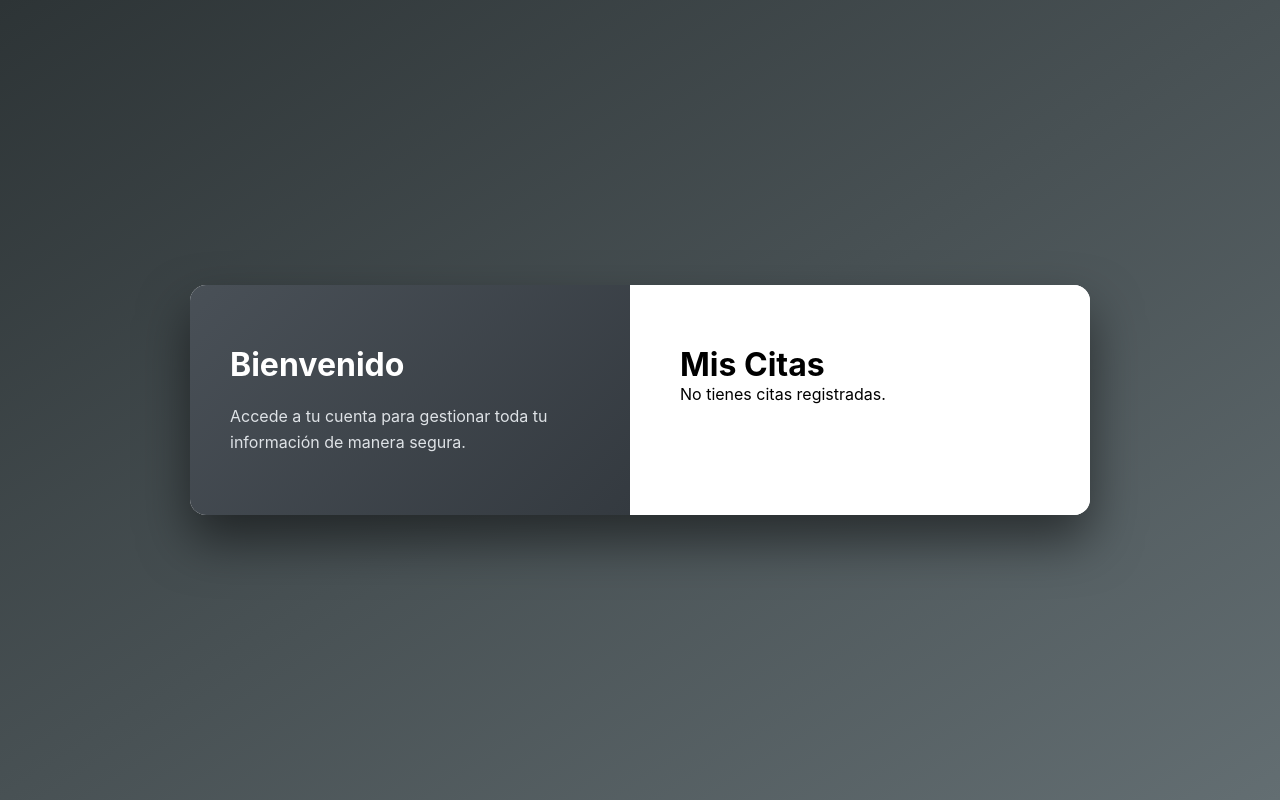
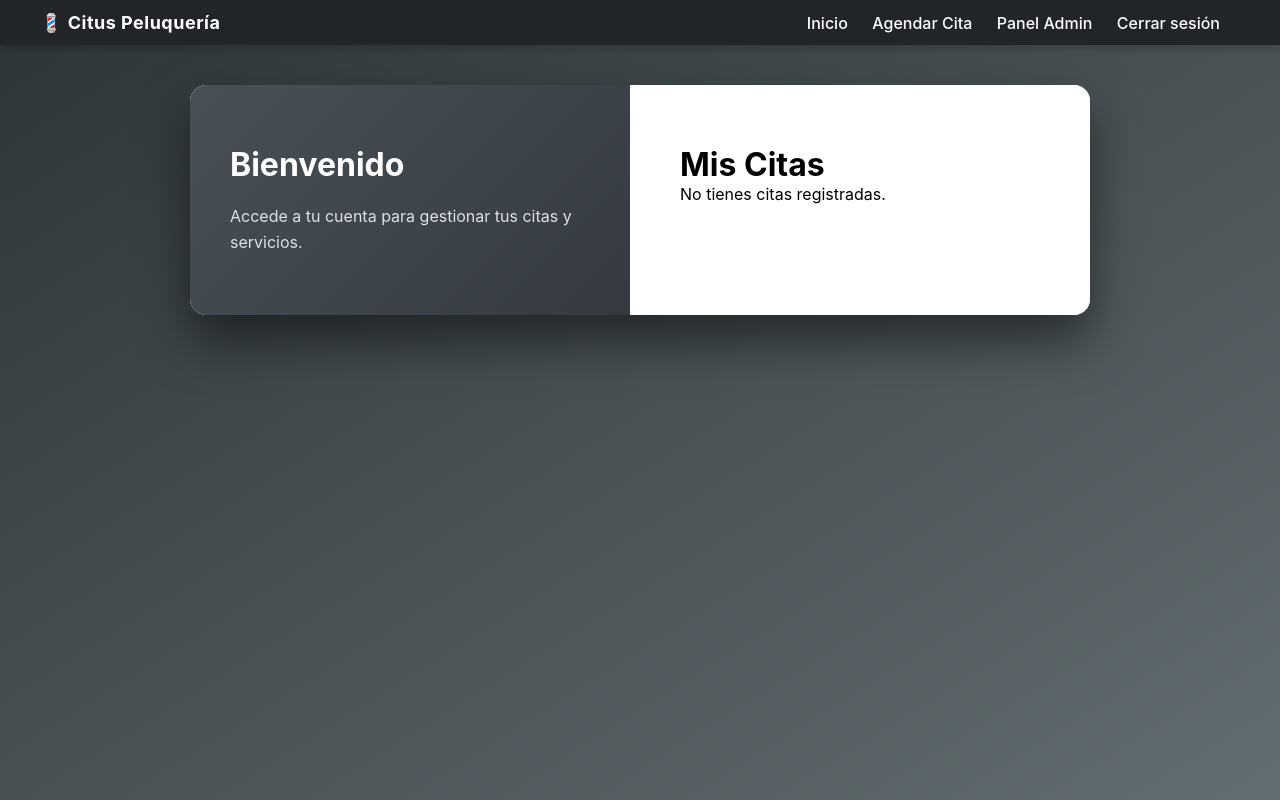
Before and after one commit to victorvaldes14/Agendamiento-de-citas, a Django app: page /panel/ in a window 1280 px wide. Run offline with Django 5.2, Linux system fonts and the light colour scheme; the visitor is signed in with stand-in values (Sample User, id 1); data that the repository does not hold is empty.

Commit message:
arreglo de paginas
se arreglaron la mayoria de los errores, pero se encontraron otros.

```diff
--- a/citus/citas/templates/master.html
+++ b/citus/citas/templates/master.html
@@ -3,7 +3,7 @@
 <head>
     <meta charset="UTF-8">
     <meta name="viewport" content="width=device-width, initial-scale=1.0">
-    <title>{% block title %}Mi Aplicación{% endblock %}</title>
+    <title>{% block title %}Citus Peluquería{% endblock %}</title>
     <style>
         * {
             margin: 0;
@@ -16,11 +16,44 @@
             background: linear-gradient(to bottom right, #2d3436, #636e72);
             min-height: 100vh;
             display: flex;
-            justify-content: center;
+            flex-direction: column;
             align-items: center;
-            padding: 20px;
         }
 
+        /* -------------------- NAVBAR -------------------- */
+        nav {
+            width: 100%;
+            background: #212529;
+            color: white;
+            padding: 12px 40px;
+            display: flex;
+            justify-content: space-between;
+            align-items: center;
+            position: sticky;
+            top: 0;
+            z-index: 1000;
+            box-shadow: 0 4px 8px rgba(0, 0, 0, 0.2);
+        }
+
+        nav .brand {
+            font-weight: 700;
+            font-size: 18px;
+            letter-spacing: 0.5px;
+        }
+
+        nav a {
+            color: white;
+            text-decoration: none;
+            margin-right: 20px;
+            font-weight: 500;
+            transition: color 0.3s;
+        }
+
+        nav a:hover {
+            color: #ffc107;
+        }
+
+        /* -------------------- CONTENEDOR PRINCIPAL -------------------- */
         .auth-wrapper {
             display: flex;
             background: #f8f9fa;
@@ -29,6 +62,7 @@
             overflow: hidden;
             max-width: 900px;
             width: 100%;
+            margin-top: 40px;
         }
 
         .auth-side {
@@ -290,17 +243,48 @@
             .auth-form-container {
                 padding: 40px 30px;
             }
+
+            nav a {
+                display: inline-block;
+                margin: 5px 10px;
+            }
         }
 
         {% block extra_css %}{% endblock %}
     </style>
 </head>
 <body>
+
+    <!-- Barra de navegación -->
+    <nav>
+        <div class="brand">💈 Citus Peluquería</div>
+        <div>
+            <a href="{% url 'inicio' %}">Inicio</a>
+            <a href="{% url 'agendar_cita_publica' %}">Agendar Cita</a>
+
+                {% if user.is_authenticated %}
+                    {% if user.is_superuser %}
+                        <a href="/admin/">Panel Admin</a>
+                    {% elif user.perfilusuario.es_peluquero %}
+                        <a href="{% url 'panel_peluquero' %}">Panel Peluquero</a>
+                    {% else %}
+                        <a href="{% url 'panel_usuario' %}">Mi Panel</a>
+                    {% endif %}
+                    <a href="{% url 'logout' %}">Cerrar sesión</a>
+                {% else %}
+                    <a href="{% url 'login' %}">Iniciar sesión</a>
+                    <a href="{% url 'registrarse' %}">Registrarse</a>
+                {% endif %}
+
+        </div>
+    </nav>
+
+    <!-- Contenido principal -->
     <div class="auth-wrapper">
         <div class="auth-side">
             {% block sidebar_content %}
             <h2>Bienvenido</h2>
-            <p>Accede a tu cuenta para gestionar toda tu información de manera segura.</p>
+            <p>Accede a tu cuenta para gestionar tus citas y servicios.</p>
             {% endblock %}
         </div>
 
--- a/citus/citas/templates/panel_usuario.html
+++ b/citus/citas/templates/panel_usuario.html
@@ -6,8 +6,18 @@
   <div style="border:1px solid #ccc; padding:10px; margin:10px 0;">
     <strong>{{ c.servicio.nombre }}</strong> - {{ c.fecha }} {{ c.hora }}<br>
     Estado: {{ c.get_estado_display }}
+
+    <div style="margin-top:8px;">
+      {% if c.puede_cancelar and c.estado != 'cancelada' %}
+        <a href="{% url 'cancelar_cita' c.id %}" class="btn-submit" style="background:#dc3545;">Cancelar</a>
+      {% endif %}
+
+      {% if user.is_authenticated %}
+        <a href="{% url 'reagendar_cita' c.id %}" class="btn-submit" style="background:#007bff;">Reagendar</a>
+      {% endif %}
+    </div>
   </div>
 {% empty %}
   <p>No tienes citas registradas.</p>
 {% endfor %}
-{% endblock %}
+{%endblock%}
--- a/citus/citas/views.py
+++ b/citus/citas/views.py
@@ -6,13 +6,21 @@ from django.http import JsonResponse
 from .forms import CustomUserCreationForm, CitaPublicaForm
 from .models import Cita, ServicioCorte, PerfilUsuario
 from django.contrib.auth import login as auth_login
+from django.core.exceptions import ValidationError
+from django.contrib.auth import logout
+from django.utils import timezone
+from .models import Cita, PerfilUsuario
+
+def logout_view(request):
+    logout(request)
+    messages.success(request, "Sesión cerrada correctamente 👋")
+    return redirect('inicio')
 
 
 # -----------------------
 #   REGISTRO DE USUARIO
 # -----------------------
 def registro(request):
-    """Permite registrar nuevos usuarios."""
     if request.user.is_authenticated:
         return redirect('panel_usuario')
 
@@ -35,13 +43,11 @@ def registro(request):
 # -----------------------
 
 def inicio(request):
-    """Página inicial - agendamiento público"""
     servicios = ServicioCorte.objects.filter(activo=True)
     return render(request, "index.html", {"servicios": servicios})
 
 
 def obtener_horas_disponibles(request):
-    """Devuelve horas libres en formato JSON para una fecha dada"""
     fecha = request.GET.get("fecha")
     if not fecha:
         return JsonResponse({"error": "Fecha no válida"}, status=400)
@@ -61,28 +67,81 @@ def _asignar_peluquero_automatico(cita: Cita):
     """Asigna automáticamente un peluquero según menor carga"""
     peluqueros = PerfilUsuario.objects.filter(es_peluquero=True).select_related('usuario')
     if not peluqueros.exists():
-        return
-    cargas = [(Cita.objects.filter(peluquero=p.usuario, fecha=cita.fecha).count(), p.usuario) for p in peluqueros]
+        return  # ⚠️ Si no hay peluqueros, no hace nada
+    cargas = []
+    for p in peluqueros:
+        cantidad = Cita.objects.filter(peluquero=p.usuario, fecha=cita.fecha).count()
+        cargas.append((cantidad, p.usuario))
     cargas.sort(key=lambda x: x[0])
-    cita.peluquero = cargas[0][1]
+    cita.peluquero = cargas[0][1]  # ✅ Asignación directa
+
 
 
 def agendar_cita_publica(request):
-    """Permite agendar sin estar registrado"""
+    """Permite agendar una cita (usuarios y público general)"""
     if request.method == "POST":
-        form = CitaPublicaForm(request.POST)
+        form = CitaPublicaForm(request.POST, user=request.user)
         if form.is_valid():
             cita = form.save(commit=False)
             cita.estado = "pendiente"
+
+            # Asignar peluquero automáticamente
             _asignar_peluquero_automatico(cita)
+
+            # Si el usuario está logeado, guardar sus datos
+            if request.user.is_authenticated:
+                cita.usuario = request.user
+                cita.nombre_cliente = request.user.username
+                cita.correo_cliente = request.user.email
+                perfil = getattr(request.user, 'perfilusuario', None)
+                if perfil:
+                    cita.telefono_cliente = perfil.telefono or ""
+
+            # Validar y guardar
+            cita.full_clean()
             cita.save()
-            messages.success(request, "Cita agendada correctamente 🎉")
+
+            messages.success(
+                request,
+                "Tu cita ha sido agendada correctamente 🎉 "
+                "Recibirás un recordatorio automático 24 horas antes de la fecha programada."
+            )
             return redirect("inicio")
         else:
             messages.error(request, "Corrige los errores en el formulario.")
     else:
-        form = CitaPublicaForm()
+        form = CitaPublicaForm(user=request.user)
     return render(request, "agendar_cita.html", {"form": form})
+@user_passes_test(lambda u: u.is_superuser)
+def reportes_basicos(request):
+    from django.db.models import Count
+
+    # Días con más citas
+    dias_populares = (
+        Cita.objects.values('fecha')
+        .annotate(total=Count('id'))
+        .order_by('-total')[:7]
+    )
+
+    # Servicios más solicitados
+    servicios_populares = (
+        Cita.objects.values('servicio__nombre')
+        .annotate(total=Count('id'))
+        .order_by('-total')[:5]
+    )
+
+    # Peluqueros más activos
+    peluqueros_activos = (
+        Cita.objects.values('peluquero__username')
+        .annotate(total=Count('id'))
+        .order_by('-total')[:5]
+    )
+
+    return render(request, "reportes_admin.html", {
+        "dias_populares": dias_populares,
+        "servicios_populares": servicios_populares,
+        "peluqueros_activos": peluqueros_activos
+    })
 
 
 # -----------------------
@@ -95,18 +154,60 @@ def panel_usuario(request):
     return render(request, "panel_usuario.html", {"citas": citas})
 
 
-# -----------------------
-#   PANEL DE PELUQUERO
-# -----------------------
+@login_required
+def cancelar_cita(request, cita_id):
+    cita = get_object_or_404(Cita, id=cita_id, usuario=request.user)
+    if request.method == "POST":
+        cita.estado = "cancelada"
+        cita.save()
+        messages.success(request, "Cita cancelada correctamente ❌")
+        return redirect("panel_usuario")
+    return render(request, "cancelar_cita.html", {"cita": cita})
+
+
+@login_required
+def reagendar_cita(request, cita_id):
+    cita = get_object_or_404(Cita, id=cita_id)
+
+    # Solo el dueño o el peluquero pueden reagendar
+    if request.user != cita.usuario and not getattr(request.user, 'perfilusuario', None).es_peluquero:
+        messages.error(request, "No tienes permiso para reagendar esta cita.")
+        return redirect('panel_usuario')
+
+    if request.method == "POST":
+        form = CitaPublicaForm(request.POST, instance=cita, user=request.user)
+        if form.is_valid():
+            nueva_cita = form.save(commit=False)
+            nueva_cita.estado = "pendiente"
+            nueva_cita.full_clean()
+            nueva_cita.save()
+            messages.success(request, "Cita reagendada correctamente 📅")
+            return redirect('panel_usuario')
+    else:
+        form = CitaPublicaForm(instance=cita, user=request.user)
+
+    return render(request, "reagendar_cita.html", {"form": form, "cita": cita})
+
 
 def es_peluquero(user):
     return hasattr(user, 'perfilusuario') and user.perfilusuario.es_peluquero
 
-
 @user_passes_test(es_peluquero, login_url='login')
 def panel_peluquero(request):
+    perfil = getattr(request.user, 'perfilusuario', None)
     citas = Cita.objects.filter(peluquero=request.user).order_by('fecha', 'hora')
-    return render(request, "panel_peluquero.html", {"citas": citas})
+
+    print("🧠 Usuario logeado:", request.user.username, request.user.id)
+    print("📋 Citas encontradas:", citas.count())
+
+    for c in citas:
+        print(f" - {c.servicio.nombre} | {c.fecha} | {c.hora} | Cliente: {c.nombre_cliente}")
+
+    return render(request, "panel_peluquero.html", {
+        "citas": citas,
+        "perfil": perfil
+    })
+
 
 
 @user_passes_test(es_peluquero, login_url='login')
@@ -135,7 +236,6 @@ def eliminar_cita_peluquero(request, cita_id):
 
 @user_passes_test(es_peluquero, login_url='login')
 def marcar_cita_atendida(request, cita_id):
-    """Permite al peluquero marcar una cita como completada"""
     cita = get_object_or_404(Cita, id=cita_id, peluquero=request.user)
     cita.estado = "completada"
     cita.save()
@@ -147,7 +247,7 @@ def marcar_cita_atendida(request, cita_id):
 #   PANEL ADMIN
 # -----------------------
 
-@login_required
+@user_passes_test(lambda u: u.is_superuser)
 def panel_admin(request):
     citas = Cita.objects.all().order_by("-fecha", "-hora")
     return render(request, "panel_admin.html", {"citas": citas})
--- a/citus/citus/urls.py
+++ b/citus/citus/urls.py
@@ -6,24 +6,24 @@ from citas import views as v
 urlpatterns = [
     path('admin/', admin.site.urls),
 
-    # Página pública
     path('', v.inicio, name='inicio'),
     path('registro/', v.registro, name='registrarse'),
     path('agendar/', v.agendar_cita_publica, name='agendar_cita_publica'),
     path('horas/', v.obtener_horas_disponibles, name='obtener_horas_disponibles'),
+    path('cita/<int:cita_id>/reagendar/', v.reagendar_cita, name='reagendar_cita'),
 
-    # Autenticación (login/logout)
+
     path('login/', auth_views.LoginView.as_view(template_name='login.html'), name='login'),
-    path('logout/', auth_views.LogoutView.as_view(next_page='inicio'), name='logout'),
+    path('logout/', v.logout_view, name='logout'),
 
-    # Paneles
     path('panel/', v.panel_usuario, name='panel_usuario'),
+    path('panel/cita/<int:cita_id>/cancelar/', v.cancelar_cita, name='cancelar_cita'),
+
     path('peluquero/', v.panel_peluquero, name='panel_peluquero'),
-    path('admin_panel/', v.panel_admin, name='panel_admin'),
-
-    # Funciones de peluquero
     path('peluquero/cita/<int:cita_id>/editar/', v.editar_cita_peluquero, name='editar_cita_peluquero'),
     path('peluquero/cita/<int:cita_id>/eliminar/', v.eliminar_cita_peluquero, name='eliminar_cita_peluquero'),
     path('peluquero/cita/<int:cita_id>/atendida/', v.marcar_cita_atendida, name='marcar_cita_atendida'),
+    path('reportes/', v.reportes_basicos, name='reportes_basicos'),
 
+    path('admin_panel/', v.panel_admin, name='panel_admin'),
 ]
```
Also changed, not shown: other parts of citus/citas/templates/master.html (+9 -92 lines), citus/citas/admin.py (+72 -12 lines), citus/citas/forms.py (+14 -7 lines), citus/citas/models.py (+7 -1 lines), citus/citas/templates/panel_peluquero.html (+29 -19 lines), citus/citas/templates/reagendar_cita.html (added, +14 -0 lines), citus/citus/settings.py (+12 -2 lines), citus/citas/migrations/0004_alter_cita_unique_together.py (added).
